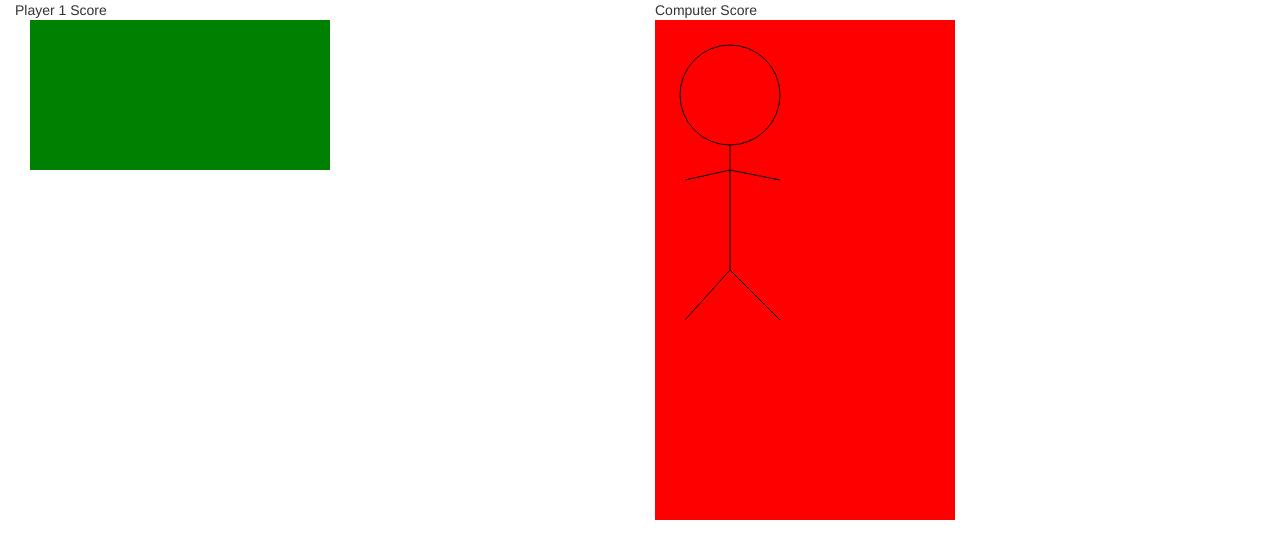
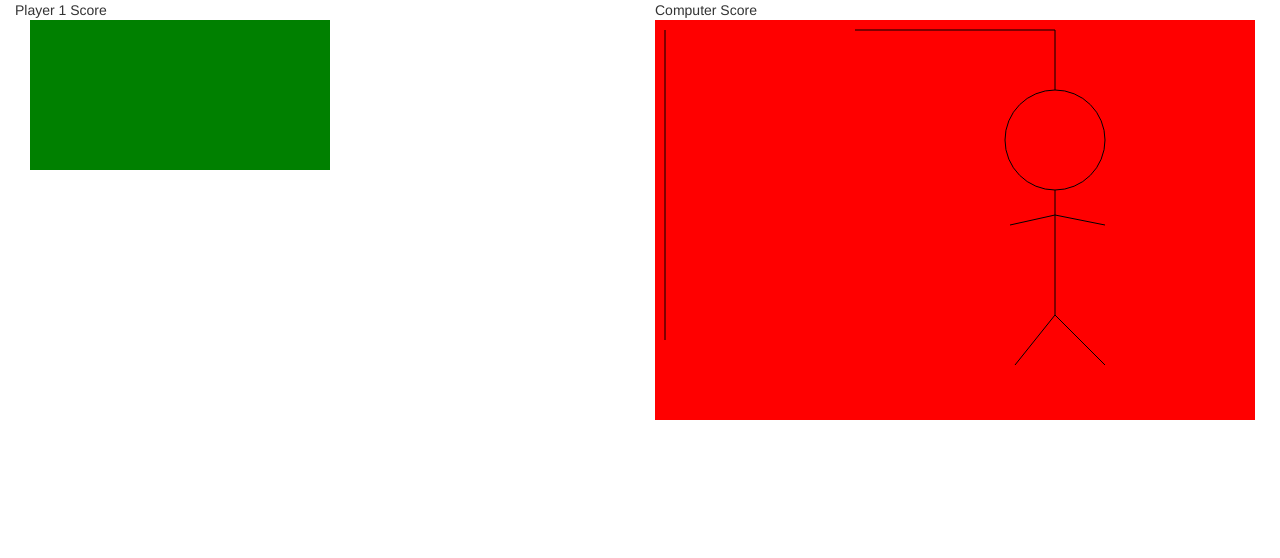
Before and after one commit to digitalartcrew/hang-man, a website: page public/index.html in a window 1280 px wide. Drawn offline with nearby package versions, Linux system fonts and the light colour scheme.

Commit message:
Setup 80%

```diff
--- a/public/index.html
+++ b/public/index.html
@@ -29,7 +29,7 @@
 			<canvas id="guessbox"></canvas>
 		</div>
 		<div class="col-md-6">
-			<canvas id="hangman" width="300" height="500"></canvas>
+			<canvas id="hangman" width="600" height="400"></canvas>
 		</div>
 	</section>
 	<section id="letters"></section>
--- a/public/js/hangman.js
+++ b/public/js/hangman.js
@@ -1,42 +1,78 @@
 $('document').ready(function(){
 
-	var x = 75;
+	var x = 400;
+    var y = 120;
 	//head
 	var canvas = document.getElementById('hangman');
     var ctx = canvas.getContext('2d');
+
+    function displayhead(){
         ctx.beginPath();
-    ctx.arc(x, 75, 50, 0, Math.PI * 2, true); // Outer circle
+        ctx.arc(x, y, 50, 0, Math.PI * 2, true); // Outer circle
         ctx.stroke();
+    }
 
     // body
+    function displaybody(){
         ctx.beginPath();
-    ctx.moveTo(x, 125);
-    ctx.lineTo(x, 250);
+        ctx.moveTo(x, y + 50);
+        ctx.lineTo(x, y + 175);
         ctx.stroke();
+    }
 
     //left arm
+    function leftarm(){
         ctx.beginPath();
-    ctx.moveTo(x, 150);
-    ctx.lineTo(30, 160);
+        ctx.moveTo(x, y + 75);
+        ctx.lineTo(x - 45, y + 85);
         ctx.stroke();
+    }
 
-     //left arm
+     //right arm
+    function rightarm(){
         ctx.beginPath();
-    ctx.moveTo(x, 150);
-    ctx.lineTo(125, 160);
+        ctx.moveTo(x, y + 75);
+        ctx.lineTo(x + 50, y + 85);
         ctx.stroke();
+     }
 
       //left leg
+    function leftleg(){
         ctx.beginPath();
-    ctx.moveTo(x, 250);
-    ctx.lineTo(30, 300);
+        ctx.moveTo(x, y + 175);
+        ctx.lineTo(x - 40, y + 225);
         ctx.stroke();
+    }
 
-     //left leg
+     //right leg
+    function rightleg(){
         ctx.beginPath();
-    ctx.moveTo(x, 250);
-    ctx.lineTo(125, 300);
+        ctx.moveTo(x, y + 175);
+        ctx.lineTo(x + 50, y + 225);
         ctx.stroke();
+    }
+
+    //rope
+    function rope(){
+        ctx.beginPath();
+        ctx.moveTo(x, y - 110);
+        ctx.lineTo(x, y - 50);
+        ctx.moveTo(x, y - 110);
+        ctx.lineTo(x - 200, y - 110);
+        ctx.moveTo(10, y - 110);
+        ctx.lineTo(10, y + 200)
+        ctx.stroke();
+    }
+
+
+    displayhead();
+    displaybody();
+    leftarm();
+    rightarm();
+    leftleg();
+    rightleg();
+    rope();
+
 
 
 
```
Lines whose indentation alone changed are shown as unchanged.
